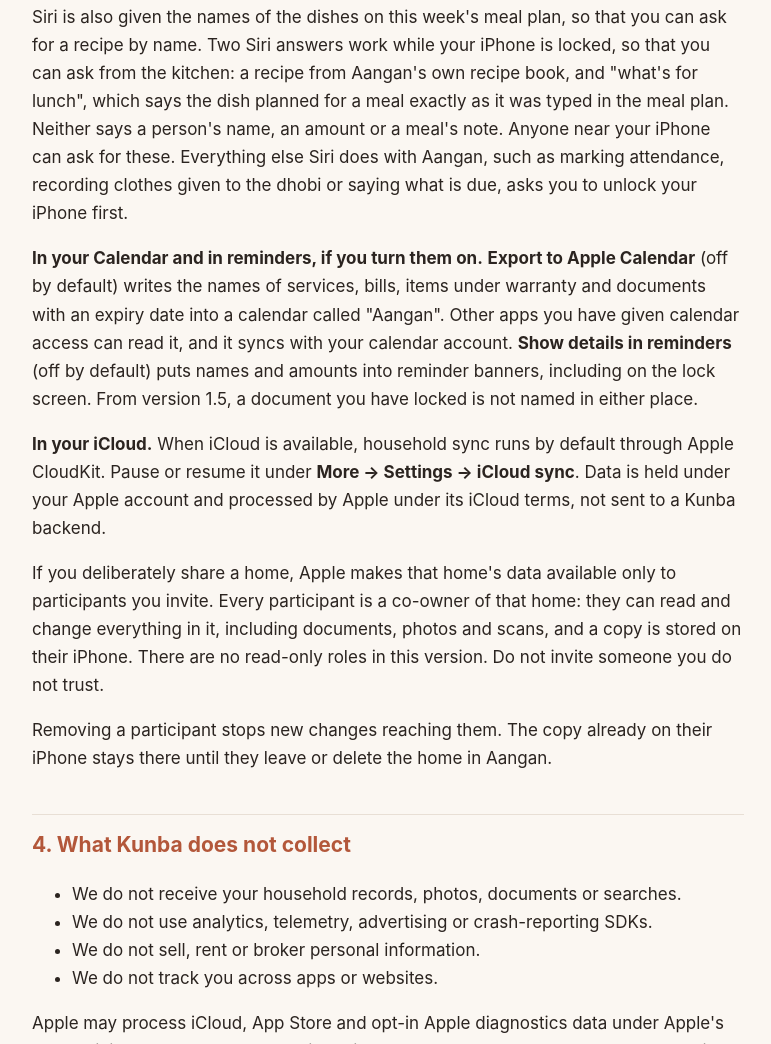
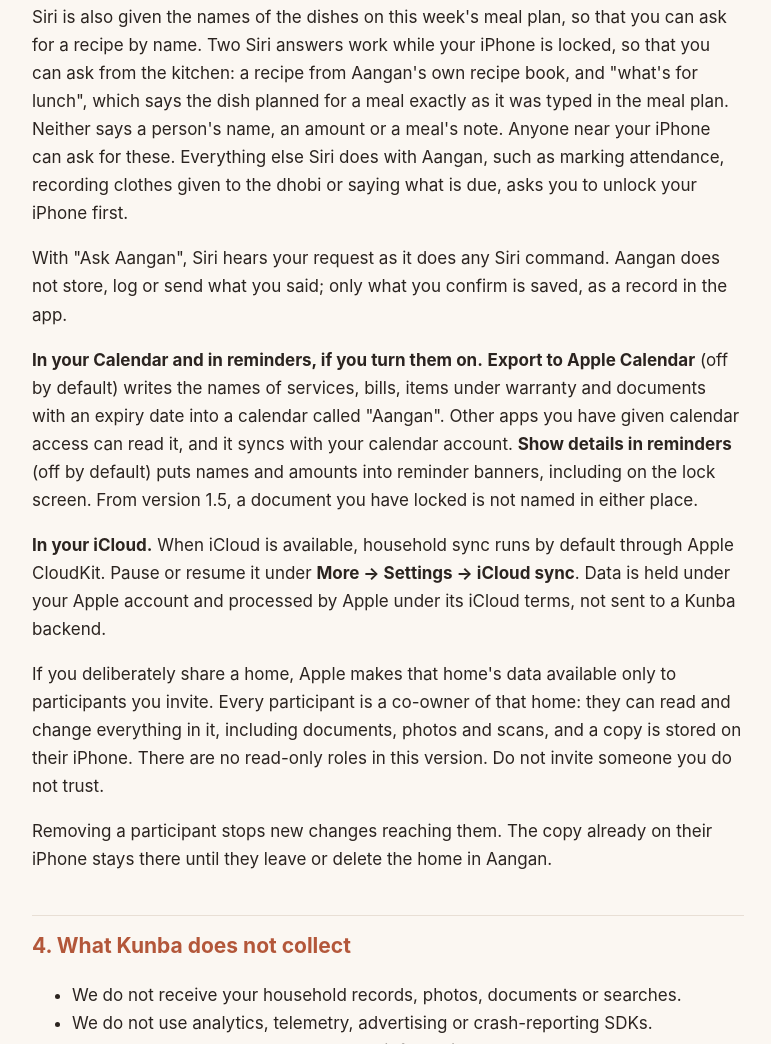
Before and after one commit to ateeshayjain/aangan-site, a plain HTML site: page index.html in a window 1280 px wide. Shown: the part 1501-2545 px from the top of the page, without its empty margins (252-1023 px from the left). Drawn offline with Linux system fonts and the light colour scheme.

Commit message:
Privacy policy: Ask Aangan, the Siri command for any sentence
Siri hears the request as it does any Siri command; Aangan does not store,
log or send what was said, and only what is confirmed is saved as a record.
Mirrors site/index.html in the app repository (build 47).

Co-Authored-By: Claude Opus 4.8 (1M context) <noreply@anthropic.com>

```diff
--- a/index.html
+++ b/index.html
@@ -44,6 +44,7 @@
 <p><strong>On your iPhone.</strong> Records are stored in Aangan's private app databases and files. Local Lists stay only on this iPhone in version 1.4. iOS data protection encrypts app storage at rest; attachment writes use complete file protection. From version 1.5, the salary slips, receipts and export files Aangan prepares for you to share are protected the same way and removed afterwards.</p>
 <p><strong>In iPhone search and Siri.</strong> From version 1.5, Aangan gives the iPhone's own search (Spotlight) and Siri the names of the staff, bills and vendors in the home you have open, so that you can find and open them from outside the app and use Siri phrases such as "what do I owe". Only the name and what kind of thing it is are given: never an amount, a phone number, a UPI ID or a document. This stays on your iPhone and is handled by Apple's search and Siri under Apple's policies; nothing is sent to Kunba. There is no switch for it in this version. Search results may appear on a locked iPhone if your iPhone's own settings allow search there.</p>
 <p>Siri is also given the names of the dishes on this week's meal plan, so that you can ask for a recipe by name. Two Siri answers work while your iPhone is locked, so that you can ask from the kitchen: a recipe from Aangan's own recipe book, and "what's for lunch", which says the dish planned for a meal exactly as it was typed in the meal plan. Neither says a person's name, an amount or a meal's note. Anyone near your iPhone can ask for these. Everything else Siri does with Aangan, such as marking attendance, recording clothes given to the dhobi or saying what is due, asks you to unlock your iPhone first.</p>
+<p>With "Ask Aangan", Siri hears your request as it does any Siri command. Aangan does not store, log or send what you said; only what you confirm is saved, as a record in the app.</p>
 <p><strong>In your Calendar and in reminders, if you turn them on.</strong> <strong>Export to Apple Calendar</strong> (off by default) writes the names of services, bills, items under warranty and documents with an expiry date into a calendar called "Aangan". Other apps you have given calendar access can read it, and it syncs with your calendar account. <strong>Show details in reminders</strong> (off by default) puts names and amounts into reminder banners, including on the lock screen. From version 1.5, a document you have locked is not named in either place.</p>
 <p><strong>In your iCloud.</strong> When iCloud is available, household sync runs by default through Apple CloudKit. Pause or resume it under <strong>More → Settings → iCloud sync</strong>. Data is held under your Apple account and processed by Apple under its iCloud terms, not sent to a Kunba backend.</p>
 <p>If you deliberately share a home, Apple makes that home's data available only to participants you invite. Every participant is a co-owner of that home: they can read and change everything in it, including documents, photos and scans, and a copy is stored on their iPhone. There are no read-only roles in this version. Do not invite someone you do not trust.</p>
```
